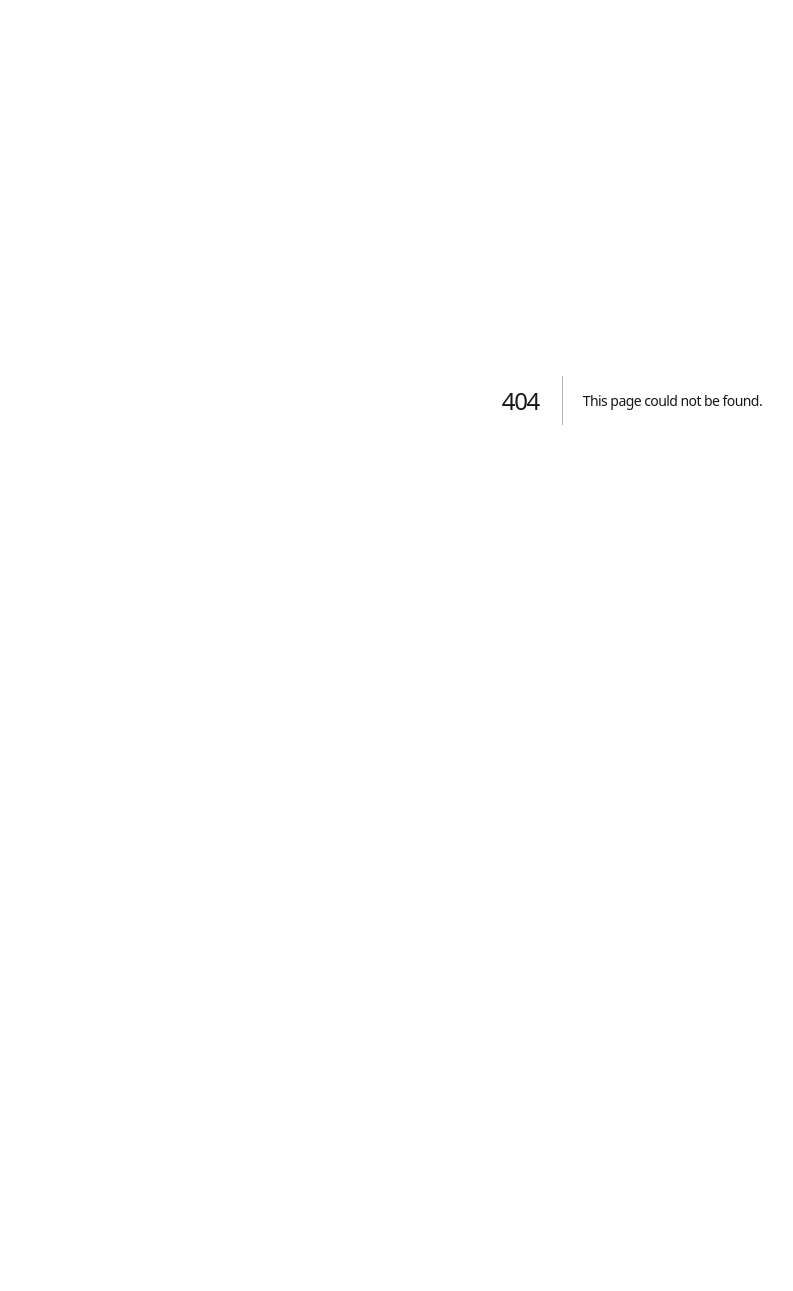
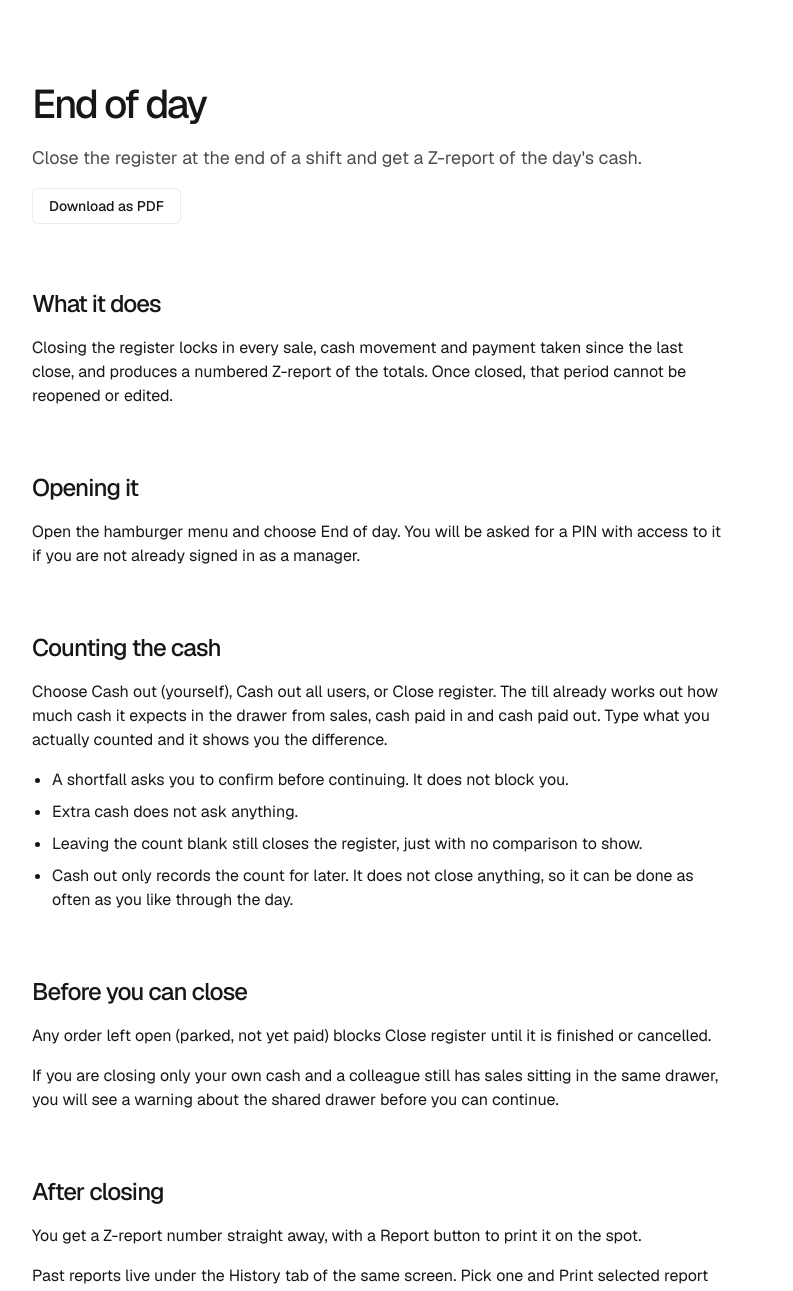
Before and after one commit to Epos-Local/epos-licensing, a Next.js app: page /docs/end-of-day in a window 1280 px wide. Before the commit this address had no page. Shown: the top 1291 px of the page, without its empty margins (8-801 px from the left). Before the commit the page ends 800 px from the top, so only its background shows below. Built offline with nearby package versions, Linux system fonts and the light colour scheme.

Commit message:
Add an End of day guide

```diff
--- a/scripts/docs-manifest.json
+++ b/scripts/docs-manifest.json
@@ -3,5 +3,6 @@
   "low-stock-warnings": "b0290f5b750b117b5ca0fb290f7926e3158a5f97c5d30b965c781bbf2748ec04",
   "expiry-dates": "cb993cf60613f9f26c0d4919668988f17c25bb649444de921f9886405713824a",
   "slow-moving-stock": "6b673ebff45ba4e655bf8b332f48e5a89c89526819ece5bc192b78b9a4c8a490",
-  "full-documentation": "76d8c1f8766044da914bda6abc978ee166113b958fbba716c75cd0b296c119fe"
+  "end-of-day": "252342121fc9f45a2a2dcd134562cf56d9914569eec23645c0cf470a6d02a920",
+  "full-documentation": "019d9a9b4b980eeee1296ce61b1ca7588748111e1c7f3f472c3c5fa13456f2c1"
 }
--- /dev/null
+++ b/src/app/docs/_content/end-of-day.ts
@@ -0,0 +1,97 @@
+import { type Guide } from "./types";
+
+/**
+ * Sourced from EndOfDayService/EndOfDayViewModel: closing sweeps every open
+ * Payments/CashEntries row for the terminal by stamping a ZReportId, expected
+ * cash is computed (not typed), a short count asks for confirmation but does
+ * not block, and "Print selected report" in History is a real reprint, not a
+ * stub (despite an older note in this project's CLAUDE.md).
+ */
+export const endOfDay: Guide = {
+  slug: "end-of-day",
+  title: "End of day",
+  lede: "Close the register at the end of a shift and get a Z-report of the day's cash.",
+  summary: "How to close the register, count the drawer, and find past reports.",
+  sections: [
+    {
+      heading: "What it does",
+      blocks: [
+        {
+          kind: "p",
+          text: "Closing the register locks in every sale, cash movement and payment taken since the last close, and produces a numbered Z-report of the totals. Once closed, that period cannot be reopened or edited.",
+        },
+      ],
+    },
+    {
+      heading: "Opening it",
+      blocks: [
+        {
+          kind: "p",
+          text: "Open the hamburger menu and choose End of day. You will be asked for a PIN with access to it if you are not already signed in as a manager.",
+        },
+      ],
+    },
+    {
+      heading: "Counting the cash",
+      blocks: [
+        {
+          kind: "p",
+          text: "Choose Cash out (yourself), Cash out all users, or Close register. The till already works out how much cash it expects in the drawer from sales, cash paid in and cash paid out. Type what you actually counted and it shows you the difference.",
+        },
+        {
+          kind: "ul",
+          items: [
+            "A shortfall asks you to confirm before continuing. It does not block you.",
+            "Extra cash does not ask anything.",
+            "Leaving the count blank still closes the register, just with no comparison to show.",
+            "Cash out only records the count for later. It does not close anything, so it can be done as often as you like through the day.",
+          ],
+        },
+      ],
+    },
+    {
+      heading: "Before you can close",
+      blocks: [
+        {
+          kind: "p",
+          text: "Any order left open (parked, not yet paid) blocks Close register until it is finished or cancelled.",
+        },
+        {
+          kind: "p",
+          text: "If you are closing only your own cash and a colleague still has sales sitting in the same drawer, you will see a warning about the shared drawer before you can continue.",
+        },
+      ],
+    },
+    {
+      heading: "After closing",
+      blocks: [
+        {
+          kind: "p",
+          text: "You get a Z-report number straight away, with a Report button to print it on the spot.",
+        },
+        {
+          kind: "p",
+          text: "Past reports live under the History tab of the same screen. Pick one and Print selected report reprints it in full, any time.",
+        },
+        {
+          kind: "p",
+          text: "Settings -> Email -> Reporting has a Z report (end of day) toggle. Turn it on and every close is emailed to you automatically, on top of anything you print by hand.",
+        },
+      ],
+    },
+    {
+      heading: "Worth knowing",
+      startsNewPage: true,
+      blocks: [
+        {
+          kind: "ul",
+          items: [
+            "Closing cannot be undone. There is no reopen.",
+            "Only sales rung on this till are swept in. A shop running more than one till closes each one separately.",
+            "Credit and on-account payments are swept in with everything else, whether or not the customer has actually paid you back yet.",
+          ],
+        },
+      ],
+    },
+  ],
+};
--- a/src/app/docs/_content/index.ts
+++ b/src/app/docs/_content/index.ts
@@ -1,3 +1,4 @@
+import { endOfDay } from "./end-of-day";
 import { expiryDates } from "./expiry-dates";
 import { lowStockWarnings } from "./low-stock-warnings";
 import { sandboxSales } from "./sandbox-sales";
@@ -21,6 +22,7 @@ export const guides: Guide[] = [
   lowStockWarnings,
   expiryDates,
   slowMovingStock,
+  endOfDay,
 ];
 
 export const guideBySlug = (slug: string): Guide | undefined =>
--- /dev/null
+++ b/src/app/docs/end-of-day/page.tsx
@@ -0,0 +1,18 @@
+import { type Metadata } from "next";
+
+import { GuideBody } from "~/app/docs/_components/guide-body";
+import { endOfDay } from "~/app/docs/_content/end-of-day";
+
+export const metadata: Metadata = {
+  title: `${endOfDay.title} — EPos 365`,
+  description: endOfDay.lede,
+};
+
+/**
+ * The prose lives in _content/end-of-day.ts, not here. The PDF that ships with
+ * the till documentation is generated from that same file by `pnpm docs:pdf`,
+ * so correcting the guide in one place corrects both.
+ */
+export default function Page() {
+  return <GuideBody guide={endOfDay} />;
+}
```
Also changed, not shown: 2 other files (tests, documents, lock files or other folders).
